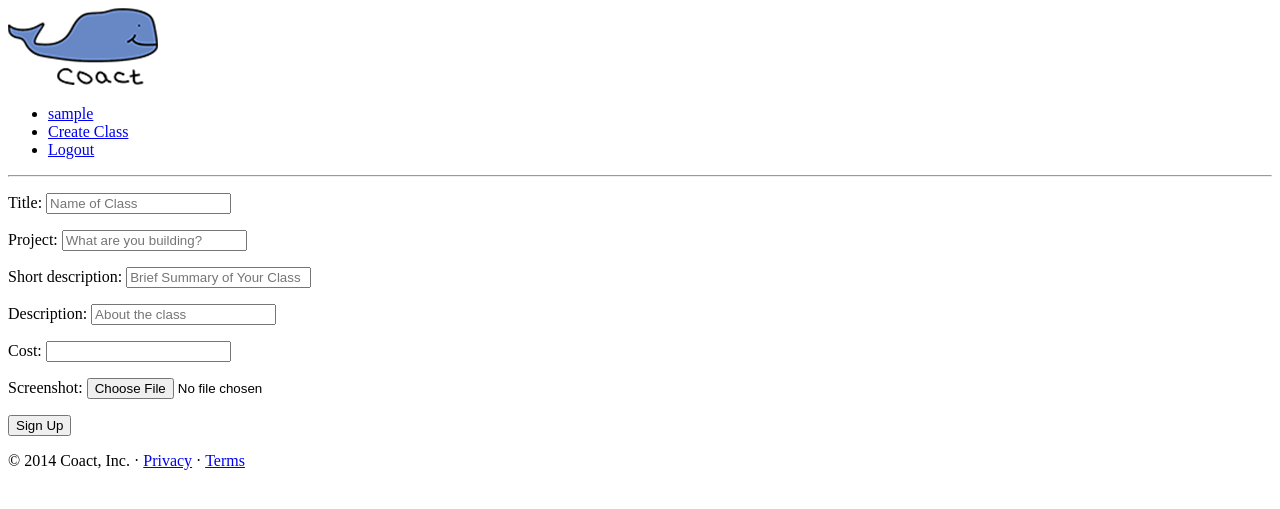
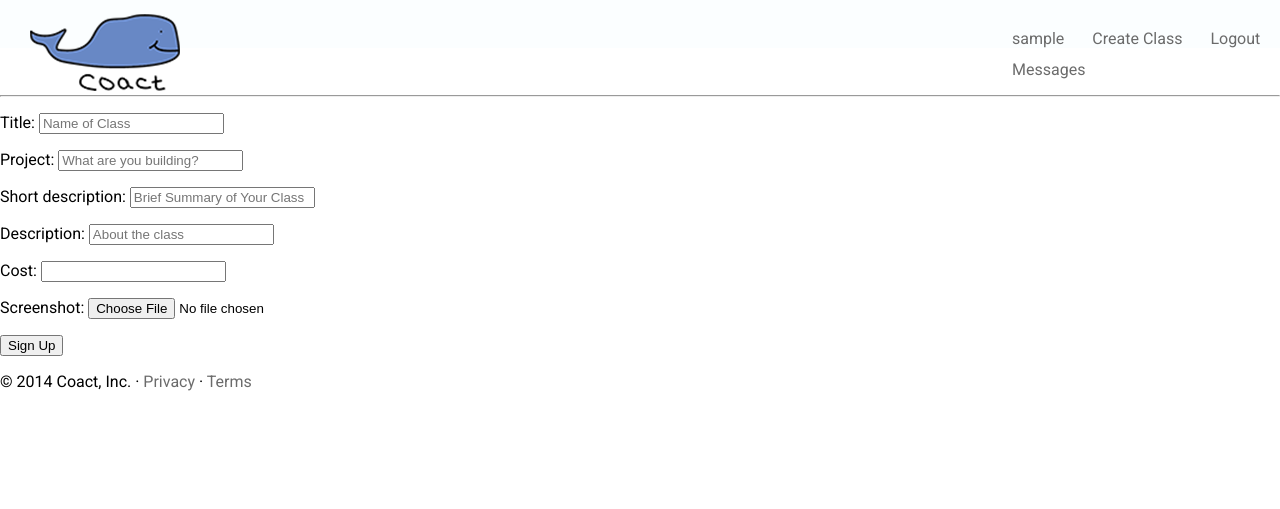
Before and after one commit to willietran/coact, a Django app: page /create_class/ in a window 1280 px wide. Shown: the top 509 px of the page. Run offline with Django 3.2, Linux system fonts and the light colour scheme; the visitor is signed in with stand-in values (Sample User, id 1); some libraries are stand-ins or nearby versions.

Commit message:
added django-messages - working

```diff
--- a/coact/urls.py
+++ b/coact/urls.py
@@ -44,7 +44,7 @@ urlpatterns = patterns('',
     url(r'^calendar/', include('calendarium.urls')),
 
     # Django-Messages
-    url(r'^messages/', include('django_messages.urls'), name="messages"),
+    url(r'^messages/', include('django_messages.urls')),
 
 
 
--- /dev/null
+++ b/marketplace/static/css/base.css
@@ -0,0 +1,70 @@
+body {
+    font-family: 'Roboto', sans-serif;
+    margin: 0;
+}
+
+/*
+******************************
+       NAVIGATION BAR
+******************************
+*/
+
+.navbar-container {
+    background-color: rgba(249, 253, 255, 0.60);
+    width: 100%;
+    margin: .5rem 6rem .5rem 6rem auto;
+    display: inline-block;
+    max-height: 3rem;
+}
+
+.navbar-pullright {
+    width: 100%;
+}
+
+.navbar-buttons {
+    /*background-color: blue;*/
+    display: inline-block;
+    max-height: 3rem;
+    width: 25%;
+    float: right;
+    margin-top: 1%;
+}
+
+a {
+    text-decoration: none;
+    color: #6b6b6b;
+}
+
+.navbar-buttons ul li {
+    list-style-type: none;
+    display: inline-block;
+    /*background-color: olive;*/
+    padding: .75rem;
+    font-size: 1rem;
+    margin-top: -2.3rem;
+}
+
+.navbar-company {
+    width: 20%;
+    max-height: 3rem;
+    /*background-color: purple;*/
+    display: inline-block;
+    padding: .9rem;
+    margin-left: 1rem;
+}
+
+hr {
+    margin: 0;
+}
+
+/*
+******************************
+          MESSAGES
+******************************
+*/
+
+li {
+    display: inline-block;
+    list-style-type: none;
+    text-align: center;
+}
--- a/marketplace/templates/base.html
+++ b/marketplace/templates/base.html
@@ -8,13 +8,8 @@
     <title>{% block title %}{% endblock %}</title>
     <link href='http://fonts.googleapis.com/css?family=Roboto:400,900' rel='stylesheet' type='text/css'>
     <link href='http://fonts.googleapis.com/css?family=Bitter' rel='stylesheet' type='text/css'>
-{#    <!-- Bootstrap -->#}
-{#    <link rel="stylesheet" href="//maxcdn.bootstrapcdn.com/bootstrap/3.2.0/css/bootstrap.min.css">#}
-{#    <!-- Optional theme -->#}
-{#    <link rel="stylesheet" href="//maxcdn.bootstrapcdn.com/bootstrap/3.2.0/css/bootstrap-theme.min.css">#}
-{#    <!-- Latest compiled and minified JavaScript -->#}
-{#    <script src="http://maxcdn.bootstrapcdn.com/bootstrap/3.2.0/js/bootstrap.min.js"></script>#}
     <link rel="stylesheet" type="text/css" href={% block css %}{% endblock %}>
+    <link rel="stylesheet" type="text/css" href="{% static 'css/base.css' %}"
 </head>
 <body>
 <!--
@@ -34,7 +29,7 @@
                 <li><a href="#" id="Settings">{{ user.username }}</a></li>
                 <li><a href="{% url 'create_class' %}" id="Create Class">Create Class</a></li>
                 <li><a href="{% url 'logout' %}" id="Logout">Logout</a></li>
-{#                <li><a href="{% url 'messages' %}" id="messages">Messages</a></li>#}
+                <li><a href="{% url 'messages_inbox' %}" id="messages">Messages</a></li>
             </ul>
         </div>
     {% else %}
@@ -49,11 +44,11 @@
     </div>
 </div>
 <hr>
-
+<div class="block-content">
 {% block content %}
 
 {% endblock %}
-
+</div>
 {% block sidebar %}{% endblock %}
 
 
--- a/marketplace/templates/beta.html
+++ b/marketplace/templates/beta.html
@@ -56,7 +56,7 @@ Learn to code by creating apps | Coact
                 <p class="short-description">{{ class.short_description }}</p>
             </div>
             <div class="cost">
-                <a href="{% url 'class_details' class.id %}" class="cost-button"><strong>${{ class.cost }}</strong> for 1 hour</a>
+                <a href="{% url 'class_details' class.id %}" class="cost-button">${{ class.cost }} <div class="one-hour"> for 1 hour</div></a>
             </div>
         </div>
         {% endfor %}
```
Also changed, not shown: marketplace/static/css/beta.css (+49 -51 lines), marketplace/templates/base_template2.html (deleted, +0 -67 lines), marketplace/templates/class_details.html (+10 -8 lines), static/media/class_img/logo_1.png (added), 1 other file.
